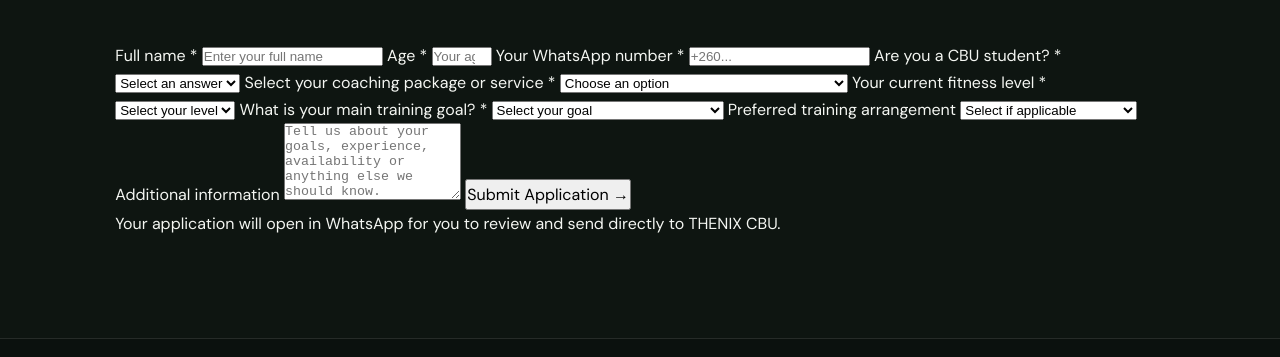
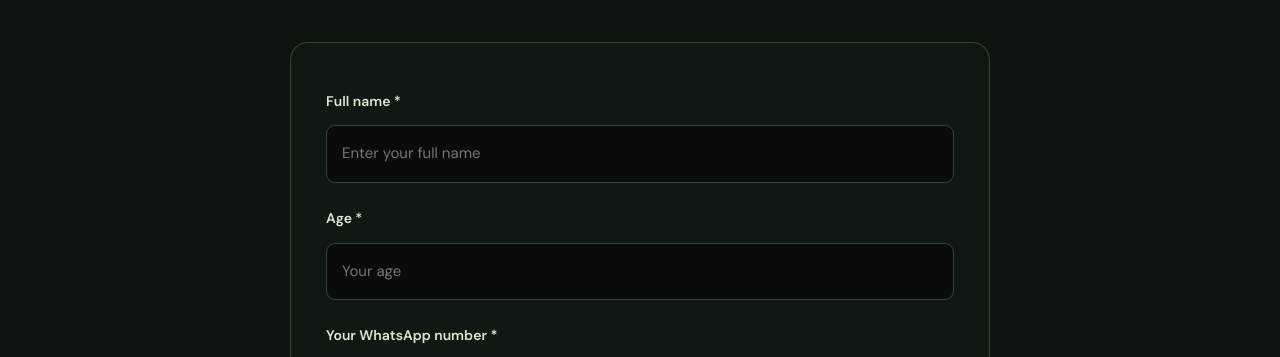
Before and after one commit to noormzanak3-dot/THENIX.-CBU, a plain HTML site: page index.html in a window 1280 px wide. Shown: the part 6405-6762 px from the top of the page. Drawn offline with Linux system fonts and the light colour scheme.

Commit message:
Update styles.css

```diff
--- a/styles.css
+++ b/styles.css
@@ -794,3 +794,88 @@ button {
     animation-duration: .01ms !important;
   }
   }
+
+/* THENIX CBU APPLICATION FORM */
+
+.application-panel {
+  max-width: 700px;
+  margin: 35px auto 0;
+  padding: 35px;
+  background: #101813;
+  border: 1px solid rgba(170, 205, 120, 0.25);
+  border-radius: 18px;
+}
+
+#applicationForm {
+  display: flex;
+  flex-direction: column;
+  gap: 12px;
+}
+
+#applicationForm label {
+  color: #dce8d3;
+  font-size: 14px;
+  font-weight: 600;
+  margin-top: 12px;
+}
+
+#applicationForm input,
+#applicationForm select,
+#applicationForm textarea {
+  width: 100%;
+  padding: 15px;
+  background: #080d0a;
+  color: #ffffff;
+  border: 1px solid #354638;
+  border-radius: 9px;
+  font: inherit;
+  font-size: 15px;
+  outline: none;
+}
+
+#applicationForm input:focus,
+#applicationForm select:focus,
+#applicationForm textarea:focus {
+  border-color: #a8c96b;
+}
+
+#applicationForm select option {
+  background: #101813;
+  color: white;
+}
+
+#applicationForm textarea {
+  resize: vertical;
+  min-height: 110px;
+}
+
+.application-submit {
+  margin-top: 22px;
+  padding: 17px;
+  background: #a8c96b;
+  color: #101810;
+  border: none;
+  border-radius: 9px;
+  font-size: 16px;
+  font-weight: 700;
+  cursor: pointer;
+}
+
+.application-submit:hover {
+  background: #c0df83;
+}
+
+.form-note {
+  color: #a9b5a8;
+  font-size: 13px;
+  line-height: 1.6;
+  text-align: center;
+  margin-top: 12px;
+}
+
+@media (max-width: 600px) {
+  .application-panel {
+    padding: 20px;
+    margin-top: 25px;
+  }
+}
```
